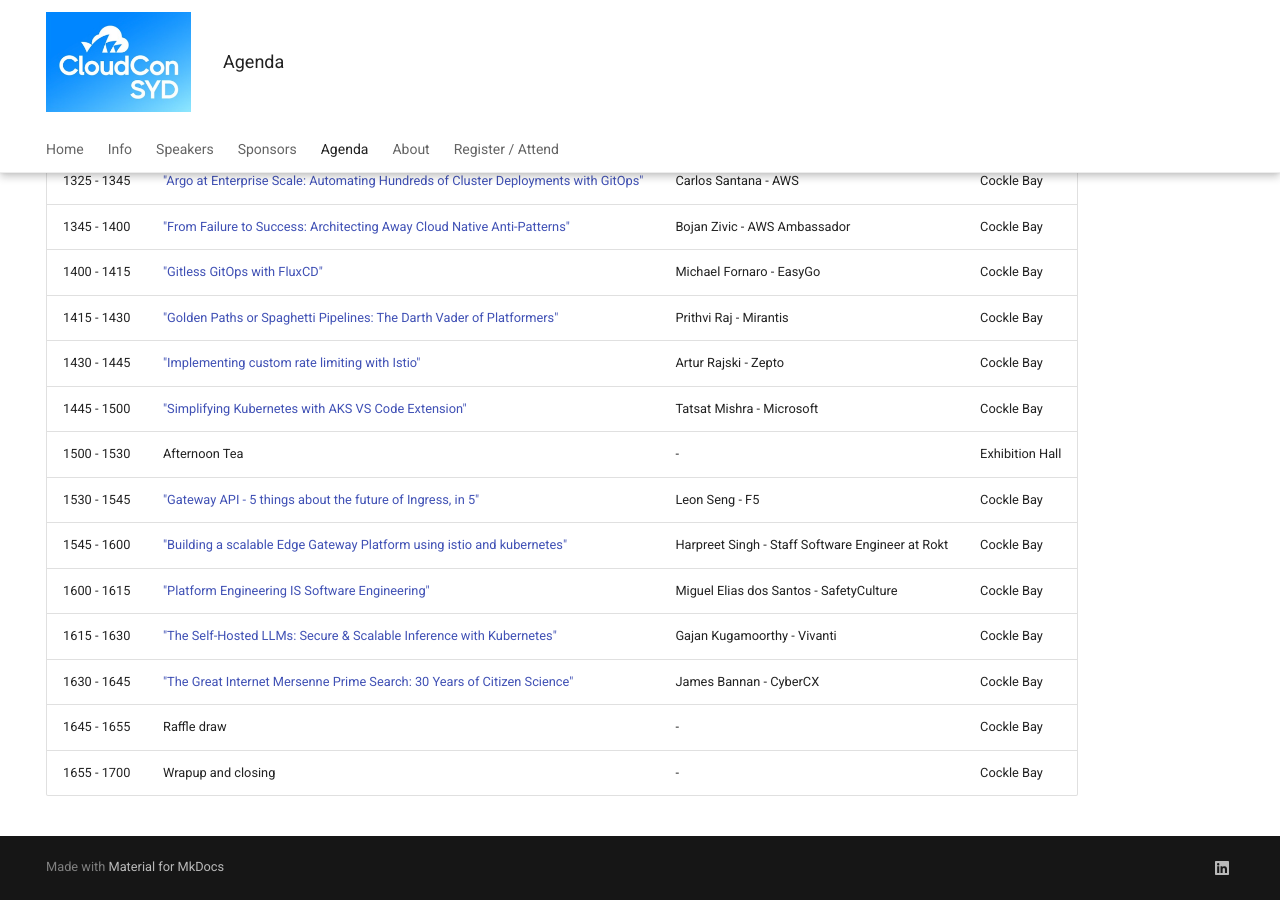
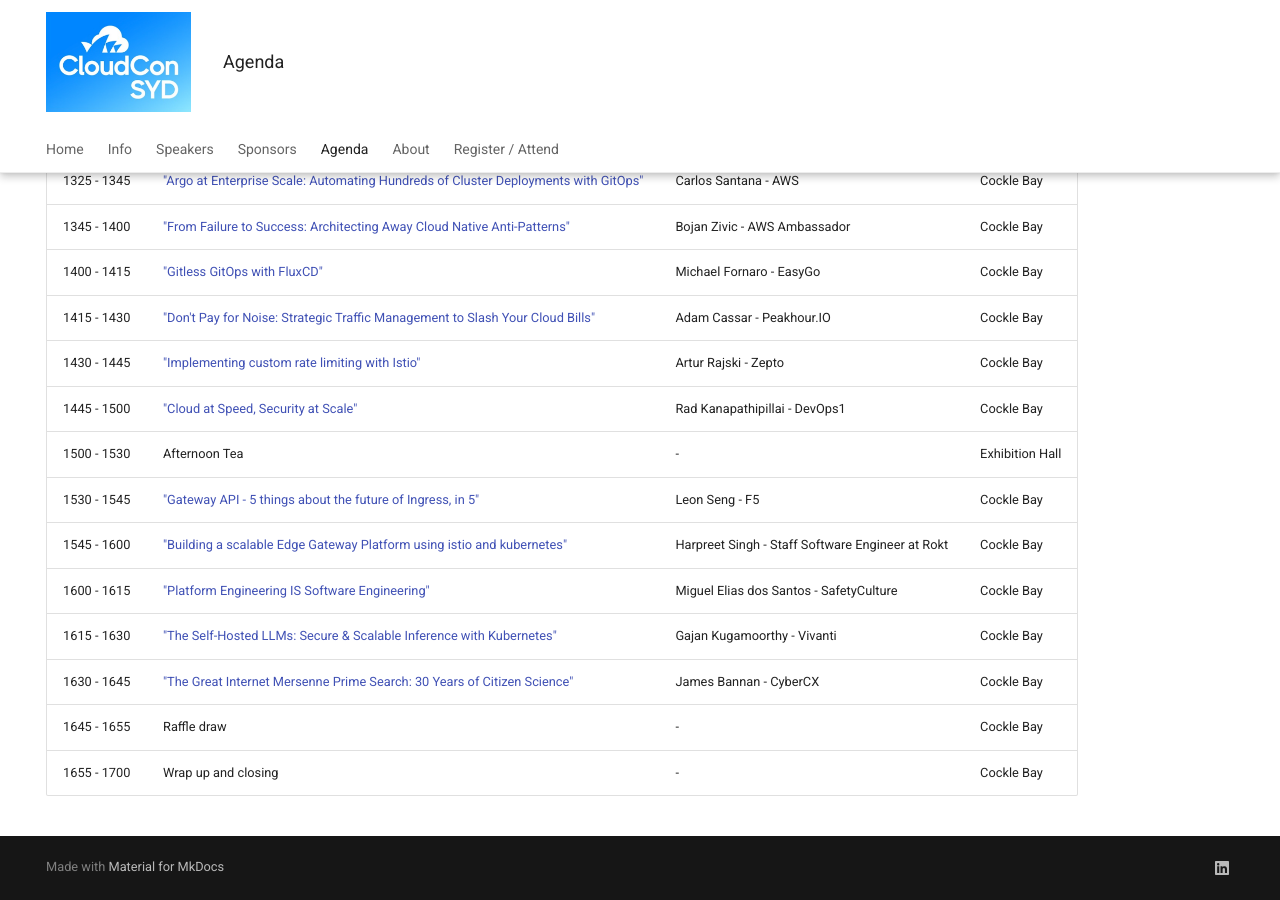
Before and after one commit to cloudconau/site, an MkDocs documentation site: the page built from docs/agenda.md, in a window 1280 px wide and 900 px high, scrolled down 1950 px. Built offline with MkDocs 1.6.1 and Material for MkDocs 9.7.7, drawn with Linux system fonts in a browser that asks for light colours; some of the changed text lies outside the part shown.

Commit message:
added DevOps1 to agenda

```diff
--- a/docs/agenda.md
+++ b/docs/agenda.md
@@ -56,9 +56,9 @@ hide:
 | 1325 - 1345 | ["Argo at Enterprise Scale: Automating Hundreds of Cluster Deployments with GitOps"](abstracts/CarlosSantana.md) | Carlos Santana - AWS | Cockle Bay |
 | 1345 - 1400 | ["From Failure to Success: Architecting Away Cloud Native Anti-Patterns"](abstracts/BojanZivic.md) | Bojan Zivic - AWS Ambassador | Cockle Bay |
 | 1400 - 1415 | ["Gitless GitOps with FluxCD"](abstracts/MichaelFornaro.md) | Michael Fornaro - EasyGo | Cockle Bay |
-| 1415 - 1430 | ["Golden Paths or Spaghetti Pipelines: The Darth Vader of Platformers"](abstracts/PrithviRaj.md) | Prithvi Raj - Mirantis | Cockle Bay |
+| 1415 - 1430 | ["Don't Pay for Noise: Strategic Traffic Management to Slash Your Cloud Bills"](abstracts/AdamCassar.md) | Adam Cassar - Peakhour.IO | Cockle Bay |
 | 1430 - 1445 | ["Implementing custom rate limiting with Istio"](abstracts/ArturRajski.md) | Artur Rajski - Zepto | Cockle Bay |
-| 1445 - 1500 | ["Simplifying Kubernetes with AKS VS Code Extension"](abstracts/TatsatMishra.md) | Tatsat Mishra - Microsoft | Cockle Bay |
+| 1445 - 1500 | ["Cloud at Speed, Security at Scale"](abstracts/RadKanapathipillai.md ) | Rad Kanapathipillai - DevOps1 | Cockle Bay |
 | 1500 - 1530 | Afternoon Tea | - | Exhibition Hall |
 | 1530 - 1545 | ["Gateway API - 5 things about the future of Ingress, in 5"](abstracts/LeonSeng.md) | Leon Seng - F5 | Cockle Bay |
 | 1545 - 1600 | ["Building a scalable Edge Gateway Platform using istio and kubernetes"](abstracts/HarpreetSingh.md) | Harpreet Singh - Staff Software Engineer at Rokt | Cockle Bay |
@@ -66,4 +66,4 @@ hide:
 | 1615 - 1630 | ["The Self-Hosted LLMs: Secure & Scalable Inference with Kubernetes"](abstracts/GajanKugamoorthy.md) | Gajan Kugamoorthy - Vivanti | Cockle Bay |
 | 1630 - 1645 | ["The Great Internet Mersenne Prime Search: 30 Years of Citizen Science"](abstracts/JamesBannan.md) | James Bannan - CyberCX | Cockle Bay |
 | 1645 - 1655 | Raffle draw | - | Cockle Bay |
-| 1655 - 1700 | Wrapup and closing | - | Cockle Bay |
+| 1655 - 1700 | Wrap up and closing | - | Cockle Bay |
```
Also changed, not shown: other parts of docs/agenda.md (+2 -2 lines), docs/abstracts/RadKanapathipillai.md (added, +11 -0 lines), docs/images/speakers/headshots/RadKanapathipillai.png (added).
